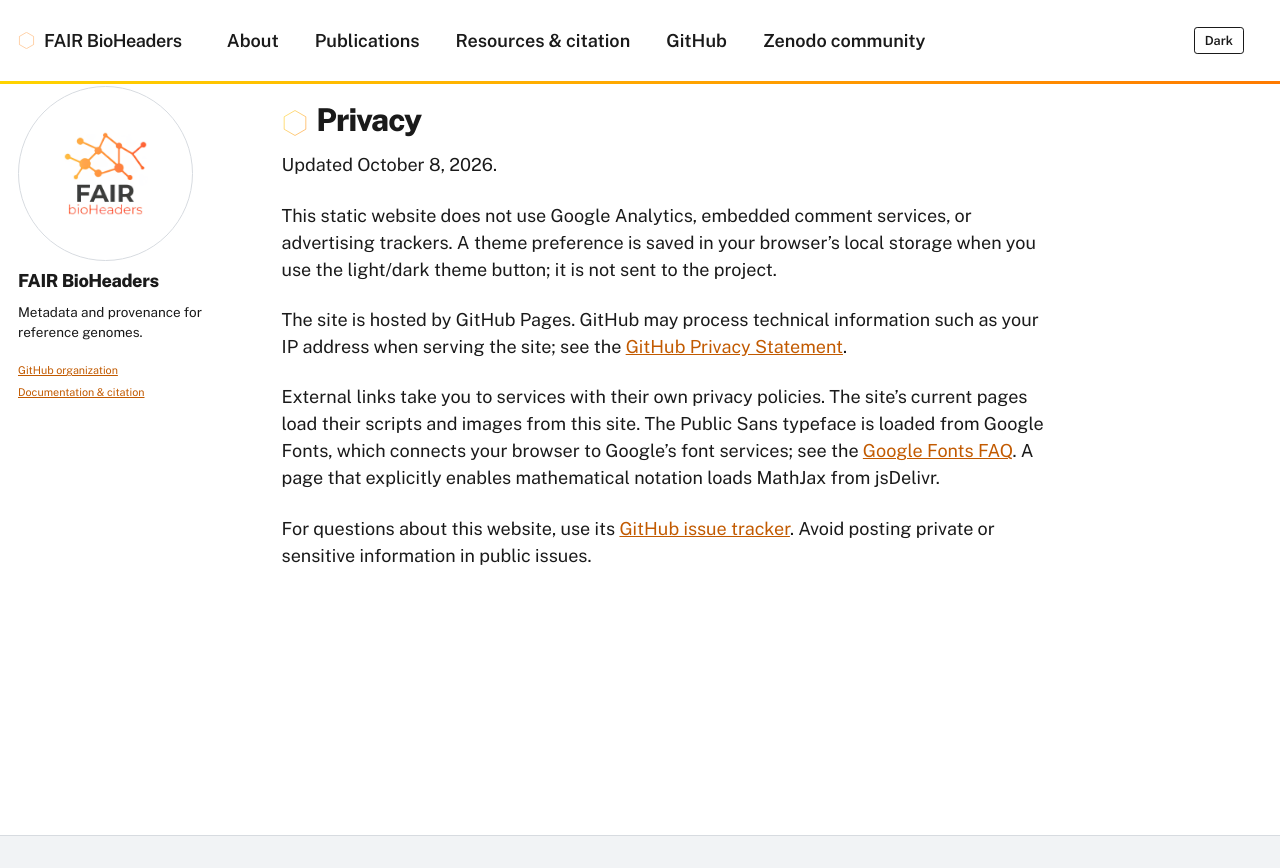
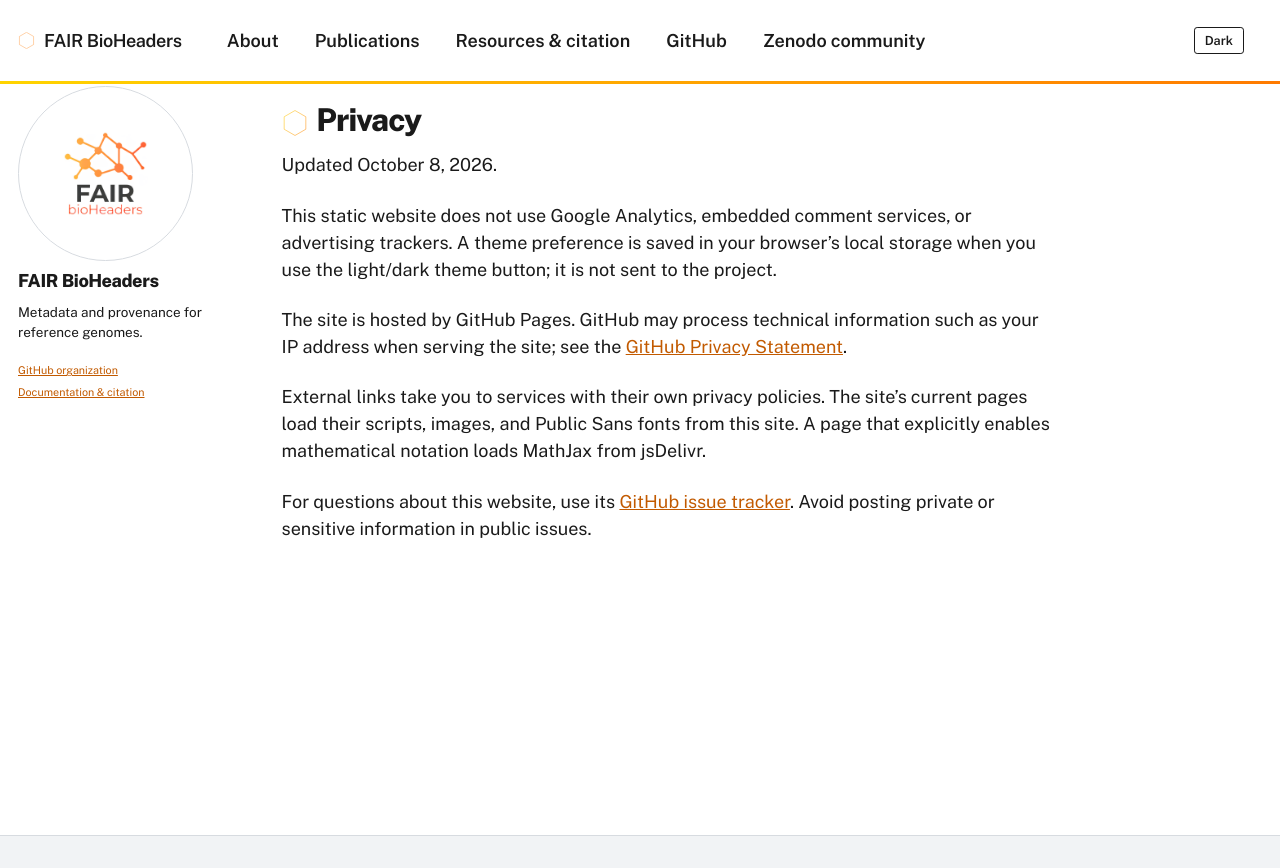
Before and after one commit to FAIR-bioHeaders/fair-bioheaders.github.io, a Jekyll site: the page built from _pages/terms.md, in a window 1280 px wide and 1054 px high, cut to the strip 0-868 px from the top of the window. Built offline with Jekyll 4.4.1, drawn with Linux system fonts in a browser that asks for light colours.

Commit message:
Self-host Public Sans fonts and remove Google Fonts requests

```diff
--- a/_includes/head/custom.html
+++ b/_includes/head/custom.html
@@ -1,7 +1,4 @@
 {% include base_path %}
-<link rel="preconnect" href="https://fonts.googleapis.com">
-<link rel="preconnect" href="https://fonts.gstatic.com" crossorigin>
-<link rel="stylesheet" href="https://fonts.googleapis.com/css2?family=Public+Sans:ital,wght@0,400;0,600;0,800;1,400&display=swap">
 <link rel="icon" type="image/png" href="{{ base_path }}/images/logo.png">
 <link rel="apple-touch-icon" href="{{ base_path }}/images/logo.png">
 <meta name="theme-color" content="#ff7a00">
--- a/_pages/terms.md
+++ b/_pages/terms.md
@@ -10,6 +10,6 @@
 
 The site is hosted by GitHub Pages. GitHub may process technical information such as your IP address when serving the site; see the [GitHub Privacy Statement](https://docs.github.com/en/site-policy/privacy-policies/github-general-privacy-statement).
 
-External links take you to services with their own privacy policies. The site’s current pages load their scripts and images from this site. The Public Sans typeface is loaded from Google Fonts, which connects your browser to Google’s font services; see the [Google Fonts FAQ](https://fonts.google.com/faq). A page that explicitly enables mathematical notation loads MathJax from jsDelivr.
+External links take you to services with their own privacy policies. The site’s current pages load their scripts, images, and Public Sans fonts from this site. A page that explicitly enables mathematical notation loads MathJax from jsDelivr.
 
 For questions about this website, use its [GitHub issue tracker](https://github.com/FAIR-bioHeaders/fair-bioheaders.github.io/issues). Avoid posting private or sensitive information in public issues.
--- a/_sass/_project.scss
+++ b/_sass/_project.scss
@@ -1,3 +1,33 @@
+/* Public Sans v2.001, self-hosted; license in assets/fonts/public-sans. */
+@font-face {
+  font-family: "Public Sans";
+  font-style: normal;
+  font-weight: 400;
+  font-display: swap;
+  src: url("../fonts/public-sans/PublicSans-Regular.woff2") format("woff2");
+}
+@font-face {
+  font-family: "Public Sans";
+  font-style: normal;
+  font-weight: 600;
+  font-display: swap;
+  src: url("../fonts/public-sans/PublicSans-SemiBold.woff2") format("woff2");
+}
+@font-face {
+  font-family: "Public Sans";
+  font-style: normal;
+  font-weight: 800;
+  font-display: swap;
+  src: url("../fonts/public-sans/PublicSans-ExtraBold.woff2") format("woff2");
+}
+@font-face {
+  font-family: "Public Sans";
+  font-style: italic;
+  font-weight: 400;
+  font-display: swap;
+  src: url("../fonts/public-sans/PublicSans-Italic.woff2") format("woff2");
+}
+
 // Project additions, including keyboard navigation, a locally stored theme,
 // and the FAIR BioHeaders visual system.
 
--- a/scripts/check_site.py
+++ b/scripts/check_site.py
@@ -98,7 +98,7 @@
             for image in page.images:
                 require('alt' in image, f'{relative}: image lacks alt text')
         text = file.read_text().lower()
-        for forbidden in ('lorem ipsum', 'future blog post', 'github university', 'analytics.js', 'polyfill', 'jquery-1.12'):
+        for forbidden in ('fonts.googleapis.com', 'fonts.gstatic.com', 'lorem ipsum', 'future blog post', 'github university', 'analytics.js', 'polyfill', 'jquery-1.12'):
             require(forbidden not in text, f'{relative}: unwanted template/runtime content: {forbidden}')
         errors.extend(f'{relative}: {error}' for error in mathjax_errors(page))
     # Also check font and image references in CSS, including missing vendored assets.
```
Also changed, not shown: assets/fonts/public-sans/LICENSE.md (added, +115 -0 lines), assets/fonts/public-sans/README.md (added, +8 -0 lines), docs/maintenance.md (+1 -1 lines), assets/fonts/public-sans/PublicSans-ExtraBold.woff2 (added), assets/fonts/public-sans/PublicSans-Italic.woff2 (added), assets/fonts/public-sans/PublicSans-Regular.woff2 (added), assets/fonts/public-sans/PublicSans-SemiBold.woff2 (added).
